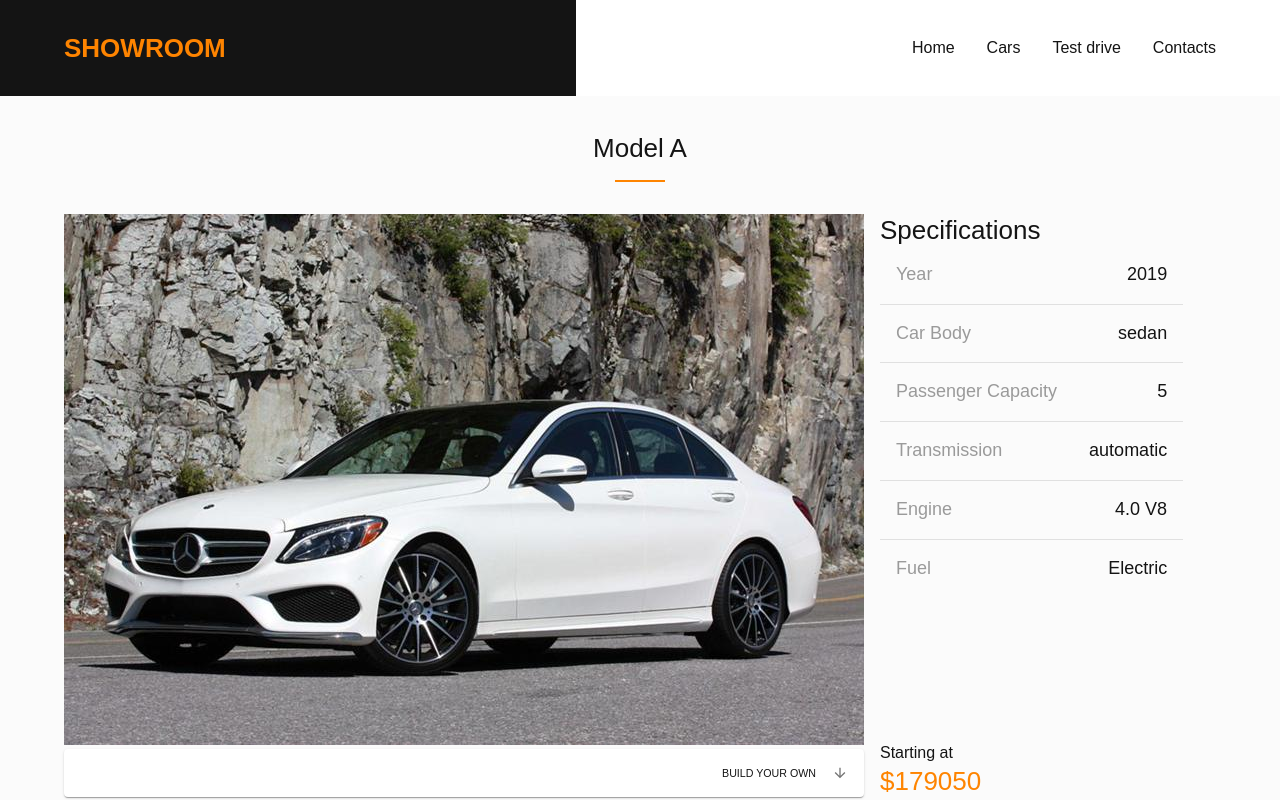
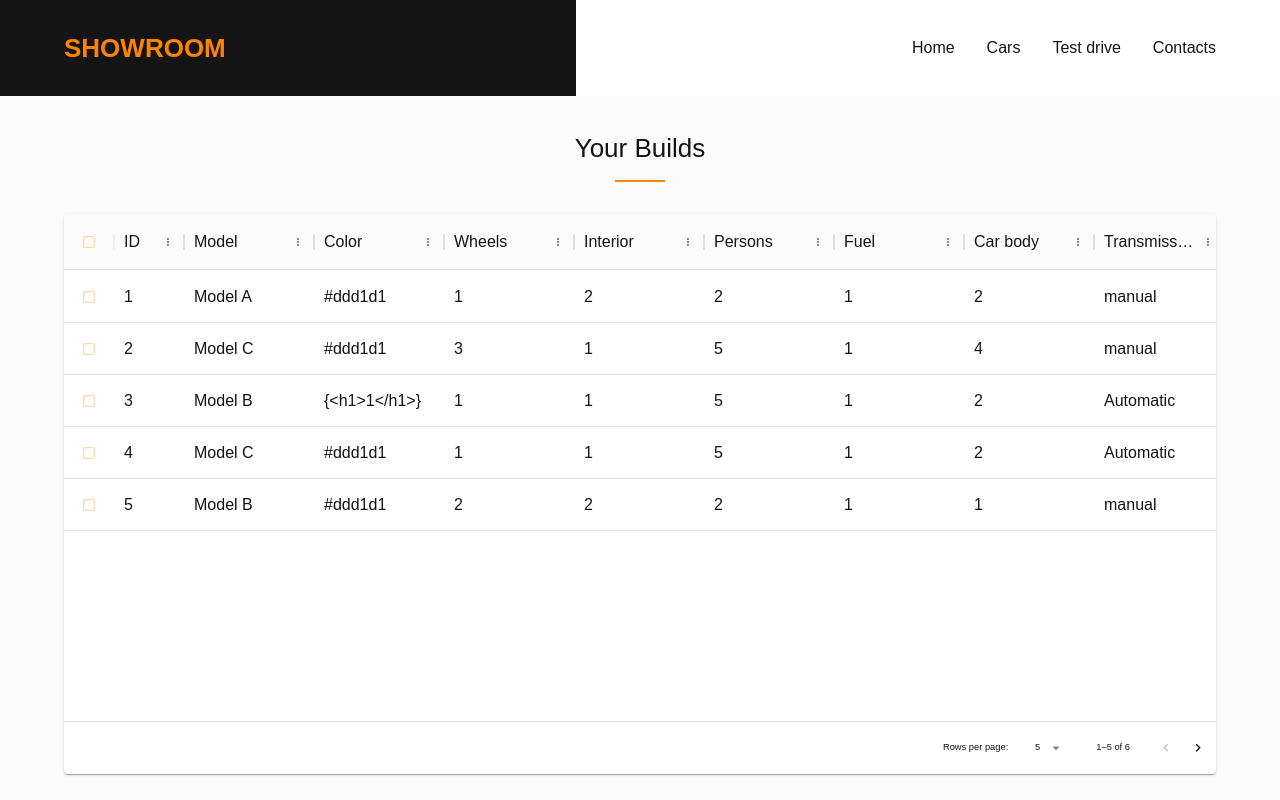
Before and after one commit to MarieLevchuk/showroom, a React (Vite) app: page / in a window 1280 px wide. Shown: the top 800 px of the page. Built offline with nearby package versions, Linux system fonts and the light colour scheme.

Commit message:
started BuildsSection

```diff
--- a/package.json
+++ b/package.json
@@ -14,6 +14,7 @@
     "@emotion/styled": "^11.13.0",
     "@mui/icons-material": "^6.1.6",
     "@mui/material": "^6.1.6",
+    "@mui/x-data-grid": "^7.22.3",
     "@mui/x-date-pickers": "^7.22.2",
     "dayjs": "^1.11.13",
     "json-server": "^1.0.0-beta.3",
--- a/src/components/App/App.jsx
+++ b/src/components/App/App.jsx
@@ -6,12 +6,14 @@ import Footer from '../Footer/Footer'
 import Header from '../Header/Header'
 import ModelsSection from '../ModelsSection/ModelsSection'
 import ModelPreviewSection from '../ModelPreviewSection/ModelPreviewSection'
+import BuildsSection from '../BuildsSection/BuildsSection'
 
 export default function App() {
   return (
     <>
       <Header/>
-      <ModelPreviewSection/>
+      <BuildsSection/>
+      {/* <ModelPreviewSection/> */}
       {/* <ModelsSection/> */}
 
       {/* <HeadSection/>
--- /dev/null
+++ b/src/components/BuildsSection/BuildsSection.jsx
@@ -0,0 +1,47 @@
+import { Box, Container, Paper } from "@mui/material";
+import SectionHeader from "../MainSection/SectionHeader";
+import { DataGrid } from '@mui/x-data-grid';
+
+const columns = [
+    { field: 'id', headerName: 'ID', width: 70 },
+    { field: 'model', headerName: 'Model', width: 130 },
+    { field: 'color', headerName: 'Color', width: 130 },
+    { field: 'wheels', headerName: 'Wheels', width: 130 },
+    { field: 'interior', headerName: 'Interior', width: 130 },
+    { field: 'persons', headerName: 'Persons', width: 130 },
+    { field: 'fuel', headerName: 'Fuel', width: 130 },
+    { field: 'body', headerName: 'Car body', width: 130 },
+    { field: 'transmission', headerName: 'Transmission', width: 130 },
+];
+
+const rows = [
+    { id: 1, model: 'Model A', color: '#ddd1d1', wheels: 1, interior: 2, persons: 2, fuel: 1, body: 2, transmission: 'manual' },
+    { id: 2, model: 'Model C', color: '#ddd1d1', wheels: 3, interior: 1, persons: 5, fuel: 1, body: 4, transmission: 'manual' },
+    { id: 3, model: 'Model B', color: '{<h1>1</h1>}', wheels: 1, interior: 1, persons: 5, fuel: 1, body: 2, transmission: 'Automatic' },
+    { id: 4, model: 'Model C', color: '#ddd1d1', wheels: 1, interior: 1, persons: 5, fuel: 1, body: 2, transmission: 'Automatic' },
+    { id: 5, model: 'Model B', color: '#ddd1d1', wheels: 2, interior: 2, persons: 2, fuel: 1, body: 1, transmission: 'manual' },
+    { id: 6, model: 'Model B', color: '#ddd1d1', wheels: 2, interior: 2, persons: 2, fuel: 1, body: 1, transmission: 'manual' },
+];
+
+const paginationModel = { page: 0, pageSize: 5 };
+
+
+export default function BuildsSection(){
+    return(
+        <Box py='100px'>
+            <Container maxWidth='lg'>
+                <SectionHeader title="Your builds" />
+                <Paper sx={{ height: '70vh', width: '100%' }}>
+                    <DataGrid
+                      rows={rows}
+                      columns={columns}
+                      initialState={{ pagination: { paginationModel } }}
+                      pageSizeOptions={[5, 10]}
+                      checkboxSelection
+                      sx={{ border: 0, fontSize:16 }}
+                    />
+                </Paper>
+            </Container>
+        </Box >
+    );
+}
```
Also changed, not shown: 1 other file (tests, documents, lock files or other folders).
